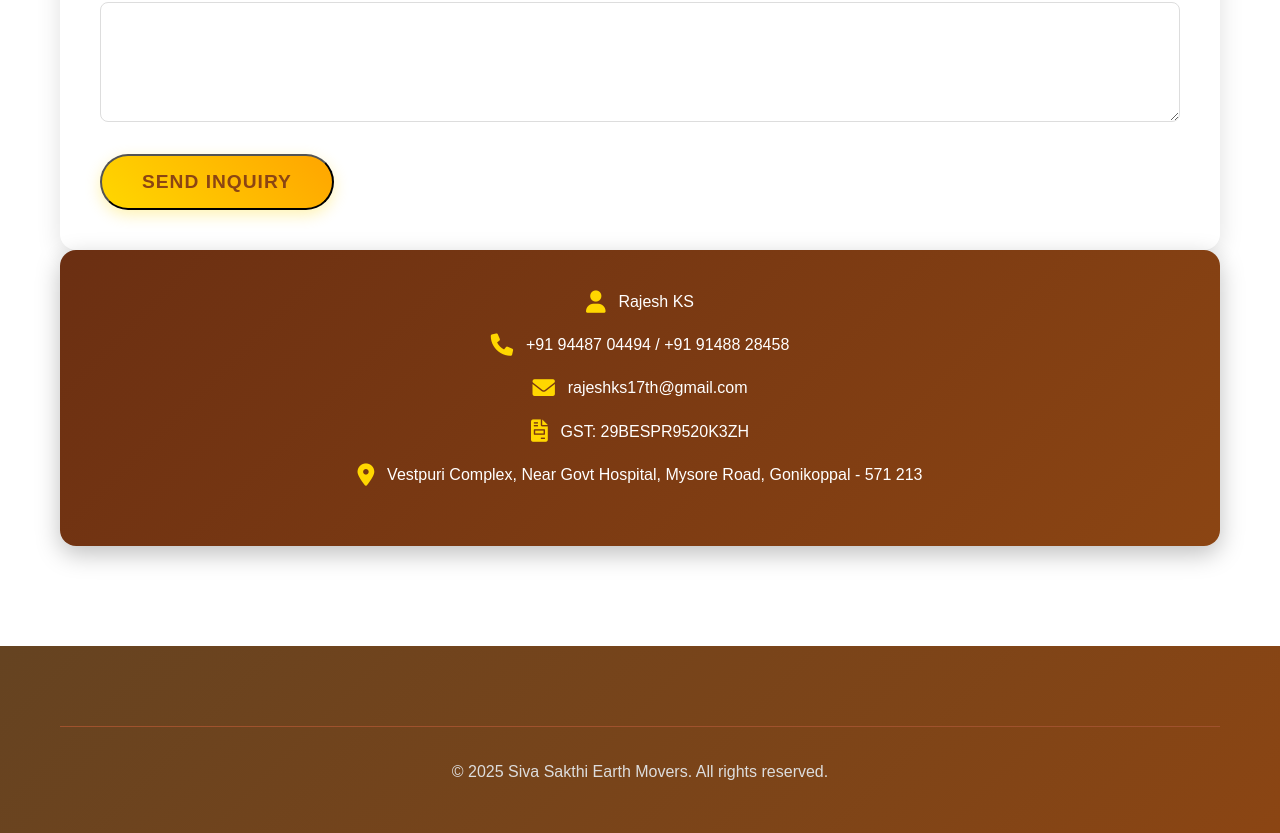
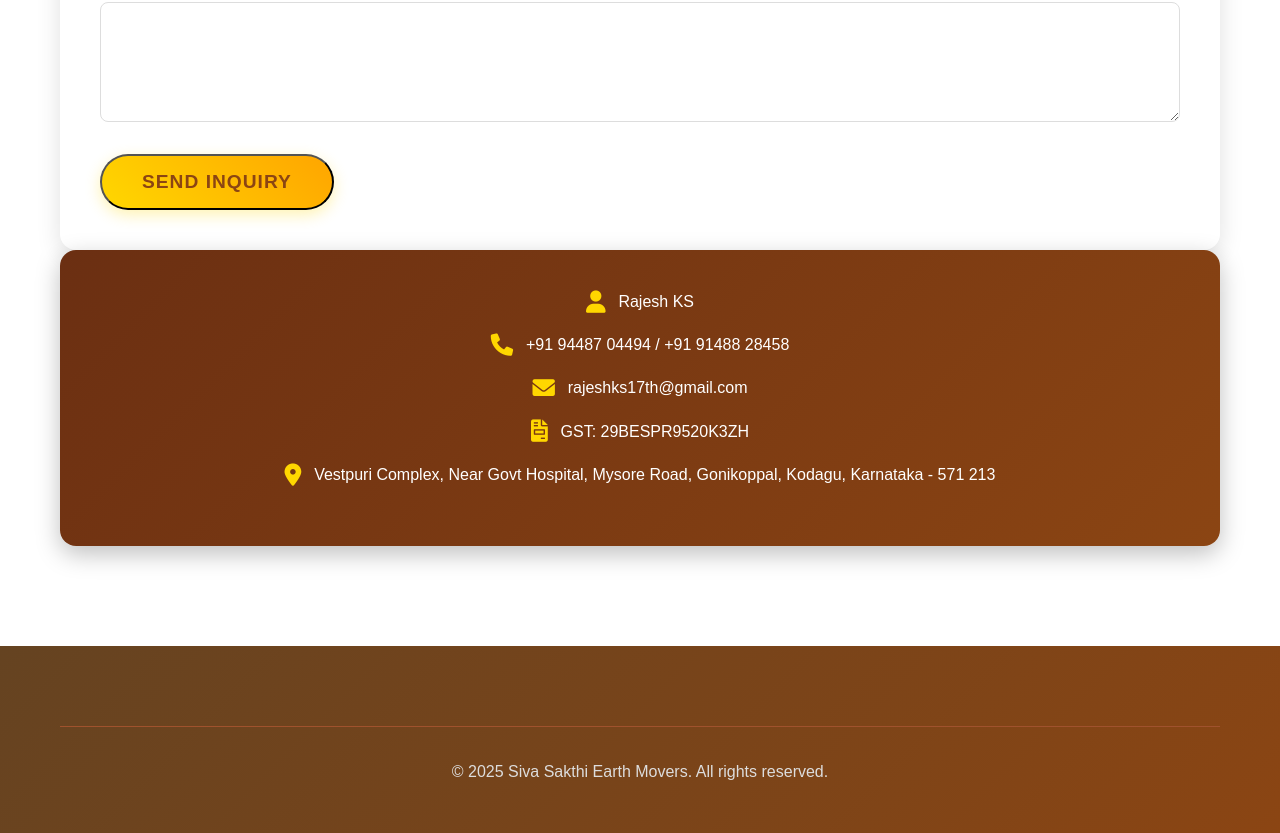
Before and after one commit to RoshiniMubarak/siva-sakthi-website, a plain HTML site: page index.html in a window 1280 px wide. Shown: the part 4987-5820 px from the top of the page. Drawn offline with Linux system fonts and the light colour scheme.

Commit message:
Update index.html

```diff
--- a/index.html
+++ b/index.html
@@ -225,7 +225,7 @@
         <div class="contact-item"><i class="fas fa-phone"></i><span><a href="tel:+919448704494">+91 94487 04494</a> / <a href="tel:+919148828458">+91 91488 28458</a></span></div>
         <div class="contact-item"><i class="fas fa-envelope"></i><span><a href="mailto:rajeshks17th@gmail.com">rajeshks17th@gmail.com</a></span></div>
         <div class="contact-item"><i class="fas fa-file-invoice"></i><span>GST: 29BESPR9520K3ZH</span></div>
-        <div class="contact-item"><i class="fas fa-map-marker-alt"></i><span>Vestpuri Complex, Near Govt Hospital, Mysore Road, Gonikoppal - 571 213</span></div>
+        <div class="contact-item"><i class="fas fa-map-marker-alt"></i><span>Vestpuri Complex, Near Govt Hospital, Mysore Road, Gonikoppal, Kodagu, Karnataka - 571 213</span></div>
       </div>
     </div>
   </section>
```
